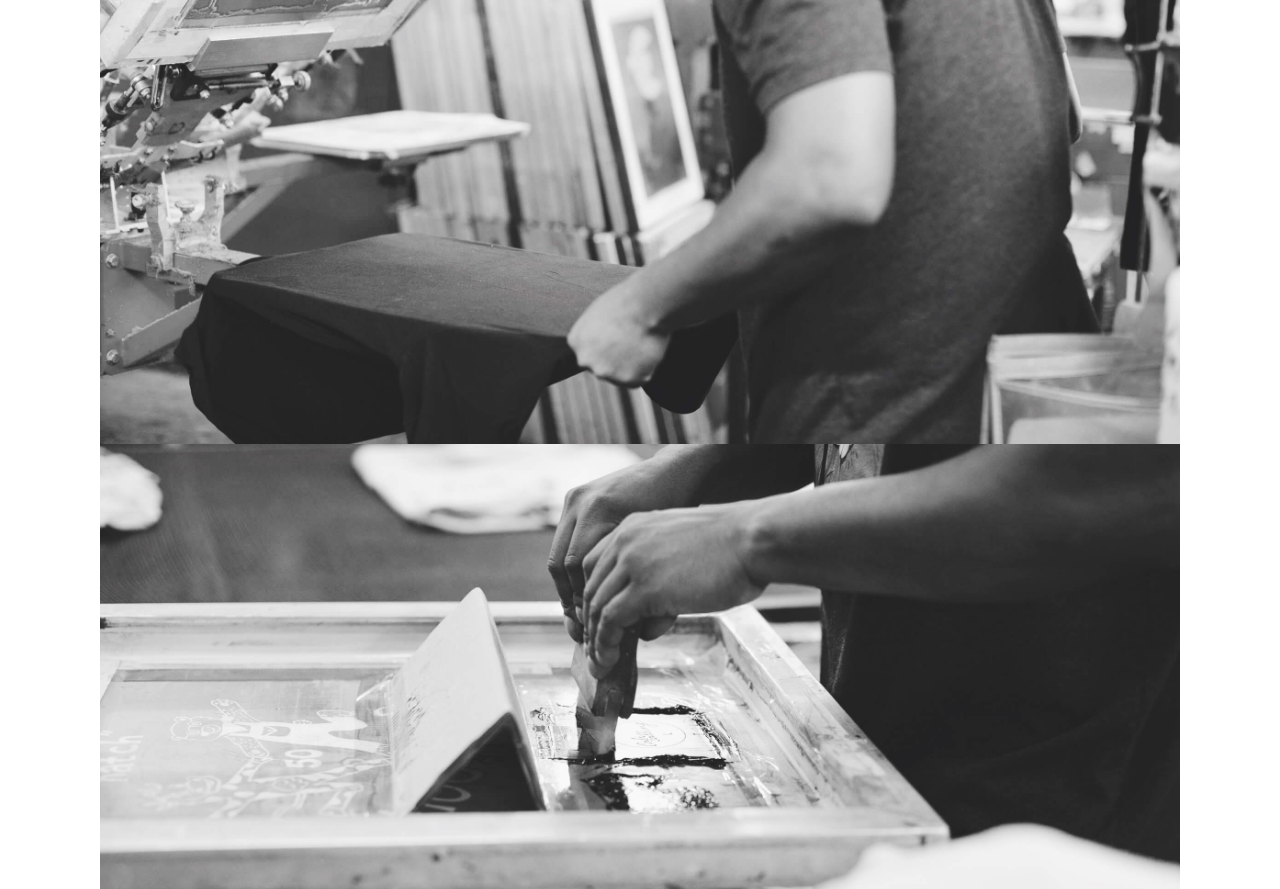
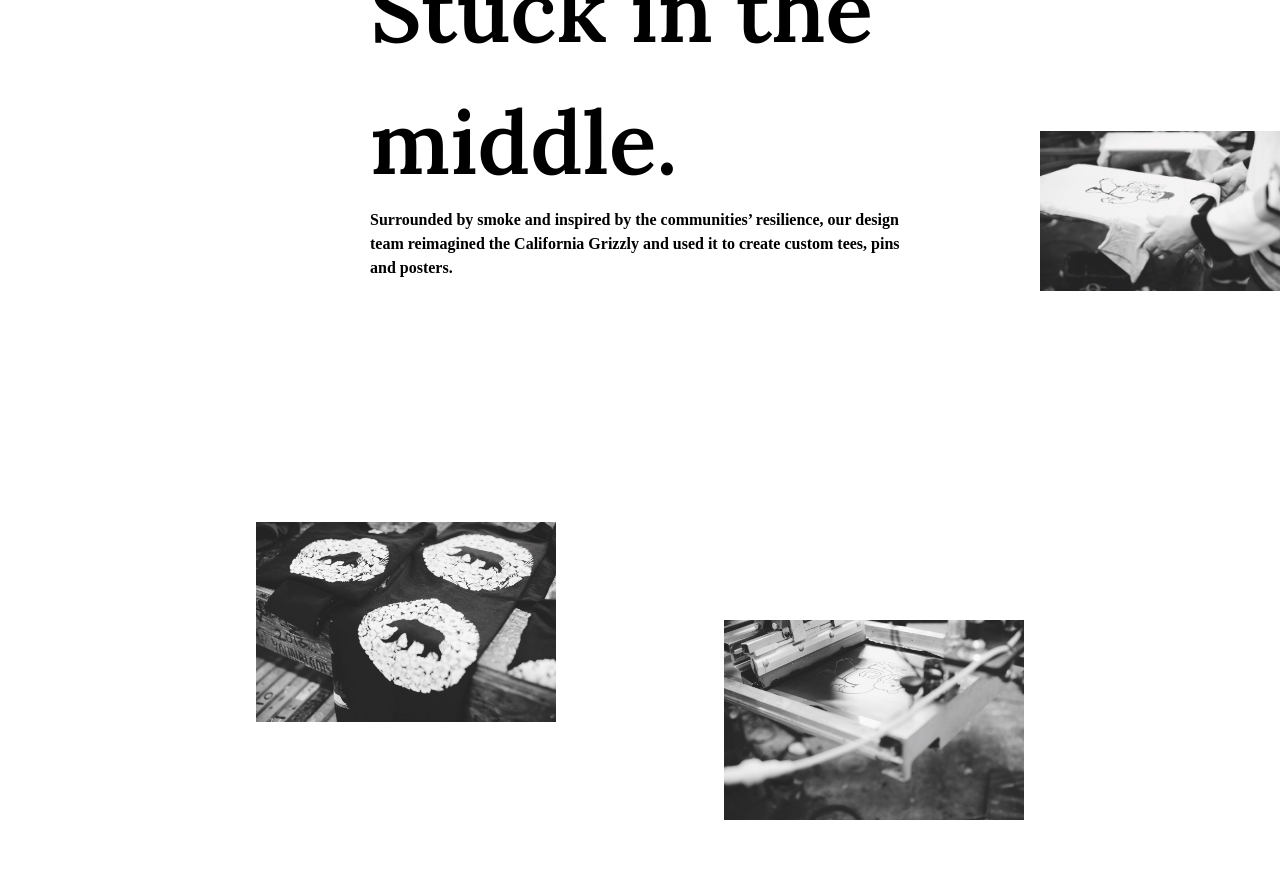
Before and after one commit to Matthew7991/California-calling, a plain HTML site: page index.html in a window 1280 px wide. Shown: the part 2800-3689 px from the top of the page. Drawn offline with Linux system fonts and the light colour scheme.

Commit message:
merch done

```diff
--- a/assets/scss/style.scss
+++ b/assets/scss/style.scss
@@ -148,3 +148,65 @@ h1, h2 {
 		}
 	}
 }
+
+// =============================================
+// 											merch
+// =============================================
+
+.merch {
+	display: flex;
+	justify-content: center;
+	position: relative;
+
+	article {
+		width: 50%;
+		padding: calc($spacing-L * 4) 0;
+
+		.gallery {
+			display: grid;
+			grid-template-columns: repeat(2, 1fr);
+			height: 700px;
+
+			.img-large {
+				width: 300px;
+			}
+
+			.img-small {
+				width: 240px;
+			}
+
+			img {
+				position: absolute;
+			}
+
+			img:nth-of-type(1) {
+				top: -100px;
+				right: 20%;
+			}
+			img:nth-of-type(2) {
+				top: 15%;
+				left: 2%;
+			}
+			img:nth-of-type(3) {
+				top: 30%;
+				right: 0;
+			}
+			img:nth-of-type(4) {
+				top: 50%;
+				left: 20%;
+			}
+			img:nth-of-type(5) {
+				top: 55%;
+				right: 20%;
+			}
+			img:nth-of-type(6) {
+				top: 72%;
+				left: 0;
+			}
+			img:nth-of-type(7) {
+				bottom: -100px;
+				right: 20%;
+			}
+		}
+	}
+}
--- a/index.html
+++ b/index.html
@@ -45,6 +45,7 @@
 				</div>
 			</section>
 			<section class="merch bg-bright text-dark">
+				<article>
 					<h2>Stuck in the middle.</h2>
 					<p>
 						Surrounded by smoke and inspired by the communities’ resilience, our
@@ -52,13 +53,13 @@
 						custom tees, pins and posters.
 					</p>
 					<div class="gallery">
-					<img src="./assets/img/action1.jpeg" />
-					<img src="./assets/img/action2.jpeg" />
-					<img src="./assets/img/action3.jpeg" />
-					<img src="./assets/img/action4.jpeg" />
-					<img src="./assets/img/action5.jpeg" />
-					<img src="./assets/img/action6.jpeg" />
-					<img src="./assets/img/action7.jpeg" />
+						<img class="img-large" src="./assets/img/action1.jpeg" />
+						<img class="img-small" src="./assets/img/action2.jpeg" />
+						<img class="img-small" src="./assets/img/action3.jpeg" />
+						<img class="img-large" src="./assets/img/action4.jpeg" />
+						<img class="img-large" src="./assets/img/action5.jpeg" />
+						<img class="img-small" src="./assets/img/action6.jpeg" />
+						<img class="img-large" src="./assets/img/action7.jpeg" />
 					</div>
 					<p>
 						Our t-shirts (kids and adult sizes), pins, and posters will be
@@ -67,6 +68,7 @@
 						amount to donate. All proceeds will go to the American Red Cross to
 						help the communities that are still displaced.
 					</p>
+				</article>
 			</section>
 			<section class="goldenBear">
 				<article>
```
Also changed, not shown: assets/css/style.css, 1 other file. Lines whose indentation alone changed are shown as unchanged.
